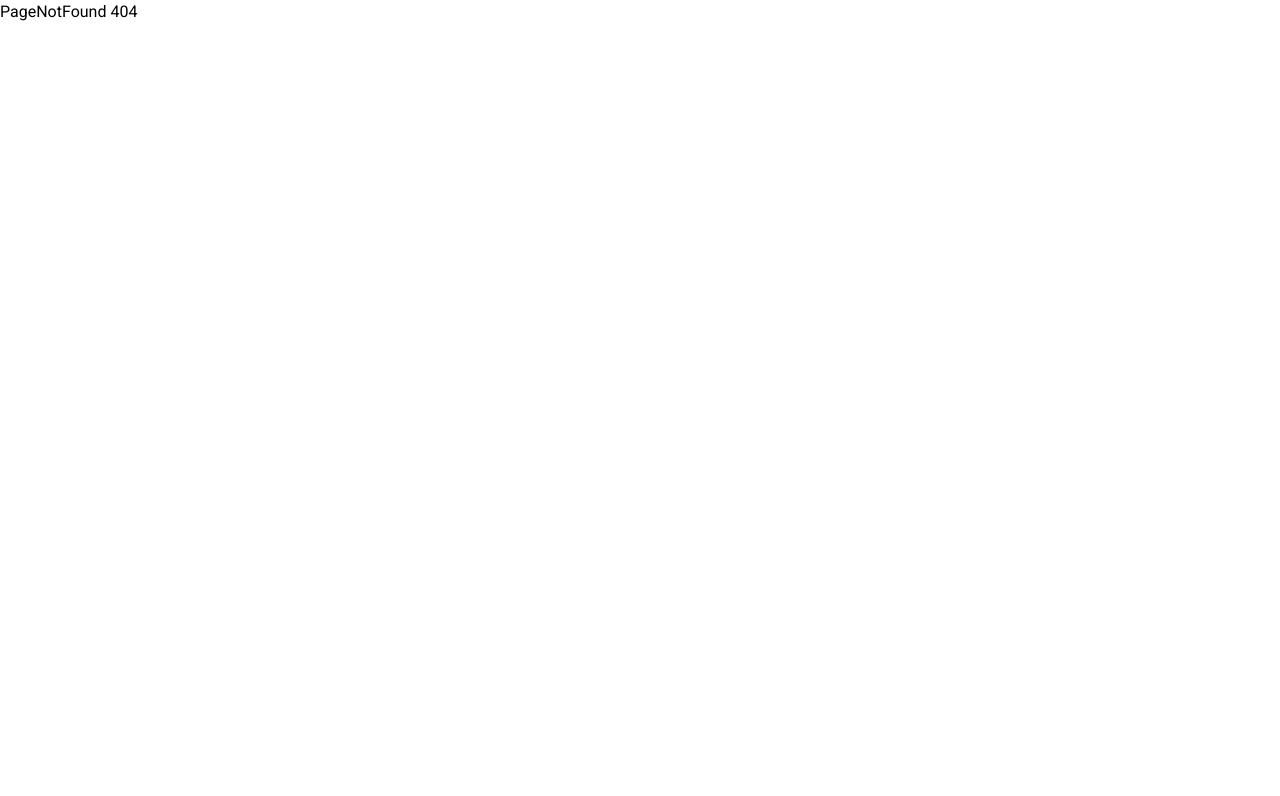
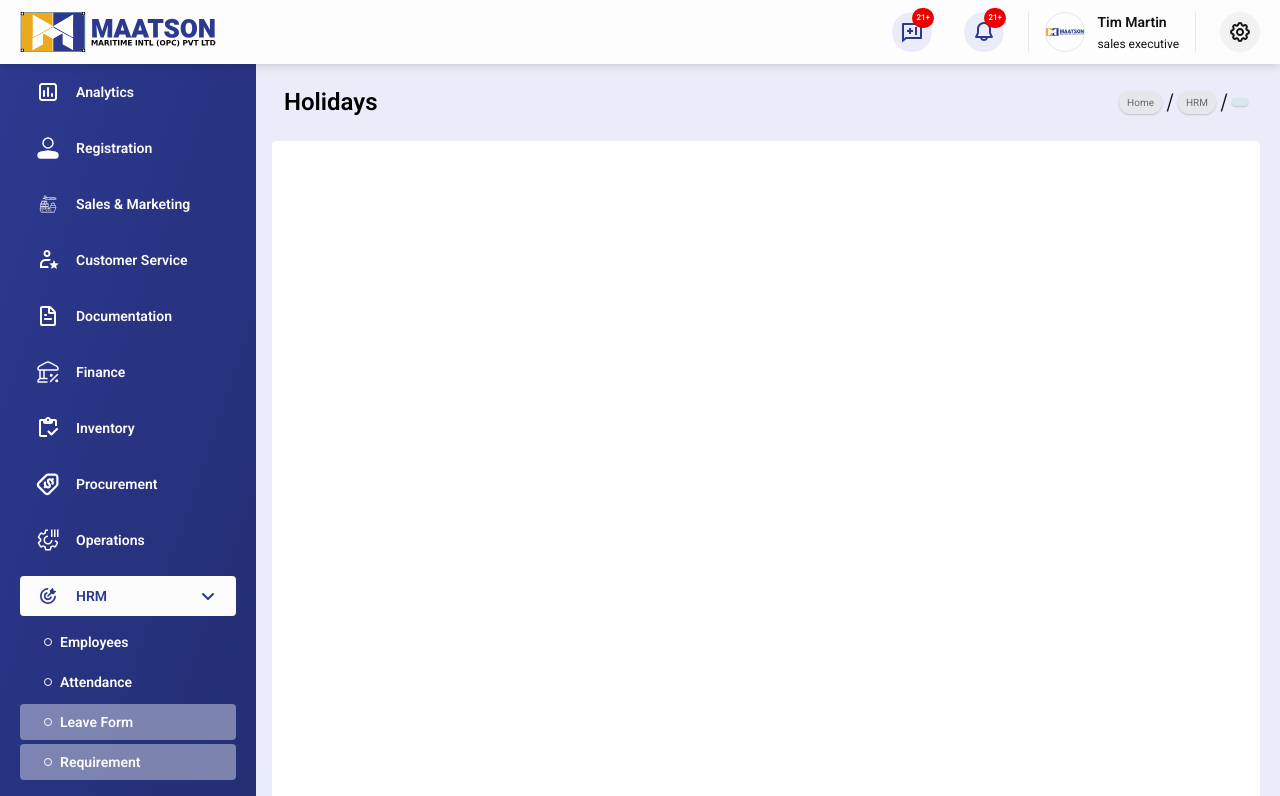
Before and after one commit to maatson/maatson, a React (Vite) app: page /hrm/requirement in a window 1280 px wide. Before the commit this address had no page. Shown: the top 796 px of the page. Built offline with nearby package versions, Linux system fonts and the light colour scheme.

Commit message:
requirement

```diff
--- a/src/AppRoutes.tsx
+++ b/src/AppRoutes.tsx
@@ -25,10 +25,16 @@ const AttendanceList = lazy(
 );
 const Holidays = lazy(() => import("./pages/hrm/attendance/Holidays"));
 
+//Employees
 const Employees = lazy(() => import("./pages/hrm/employees"));
 const EmployeeList = lazy(() => import("./pages/hrm/employees/EmployeeList"));
 const EmployeeForm = lazy(() => import("./pages/hrm/employees/EmployeeForm"));
-const EmployeeProfile = lazy(() => import("./pages/hrm/employees/EmployeeProfile"));
+const EmployeeProfile = lazy(
+  () => import("./pages/hrm/employees/EmployeeProfile")
+);
+
+//requirements
+const Requirement = lazy(() => import("./pages/hrm/requirement"));
 
 const AppRoutes: React.FC = () => {
   return (
@@ -58,7 +64,11 @@ const AppRoutes: React.FC = () => {
           <Route path="employee-form" element={<EmployeeForm />} />
           <Route path="employee-profile" element={<EmployeeProfile />} />
         </Route>
-
+        <Route path="hrm/requirement" element={<Requirement />}>
+          {/* <Route index element={<EmployeeList />} /> */}
+          {/* <Route path="employee-form" element={<EmployeeForm />} />
+          <Route path="employee-profile" element={<EmployeeProfile />} /> */}
+        </Route>
       </Route>
 
       {/* Suspense for Login and other credential-related routes */}
--- a/src/components/sideBar/SideBar.tsx
+++ b/src/components/sideBar/SideBar.tsx
@@ -150,8 +150,8 @@ const SideBar: React.FC = () => {
         children: [
           { label: "Employees", link: "/hrm/employees" },
           { label: "Attendance", link: "/hrm/attendance" },
-          { label: "Leave Form", link: "/reset-password" },
-          { label: "Requirement", link: "/reset-password" },
+          { label: "Leave Form", link: "/hrm/requirement" },
+          { label: "Requirement", link: "/hrm/requirement" },
         ],
         onClick: () => handleItemClick(9),
       },
--- a/src/pages/hrm/attendance/Holidays.tsx
+++ b/src/pages/hrm/attendance/Holidays.tsx
@@ -5,7 +5,6 @@ import {
   SearchIcon,
   ExcelIcon,
   EditIcon,
-  AttendenceIcon,
 } from "../../../components/icons/Icons";
 import SuccessButton from "../../../components/buttons/SuccessButton";
 import GroupField from "../../../components/groupField/GroupField";
--- /dev/null
+++ b/src/pages/hrm/requirement/index.tsx
@@ -0,0 +1,32 @@
+import React from "react";
+import PageHeader from "../../../components/header/PageHeader";
+import { Outlet, useLocation } from "react-router-dom";
+
+const Requirement: React.FC = () => {
+  const location = useLocation();
+
+  return (
+    <>
+      {" "}
+      <PageHeader
+        breadCrums={[
+          "Home",
+          "HRM",
+          location.pathname === "/hrm/requirement/detail"
+            ? ["Requirement", "Job Detail"]
+            : "",
+        ]}
+        heading={
+          location.pathname !== "/hrm/attendance"
+            ? "Holidays"
+            : "Job Requirement"
+        }
+      />
+      <div className="bg-white  min-h-screen rounded">
+        <Outlet />
+      </div>
+    </>
+  );
+};
+
+export default Requirement;
```
